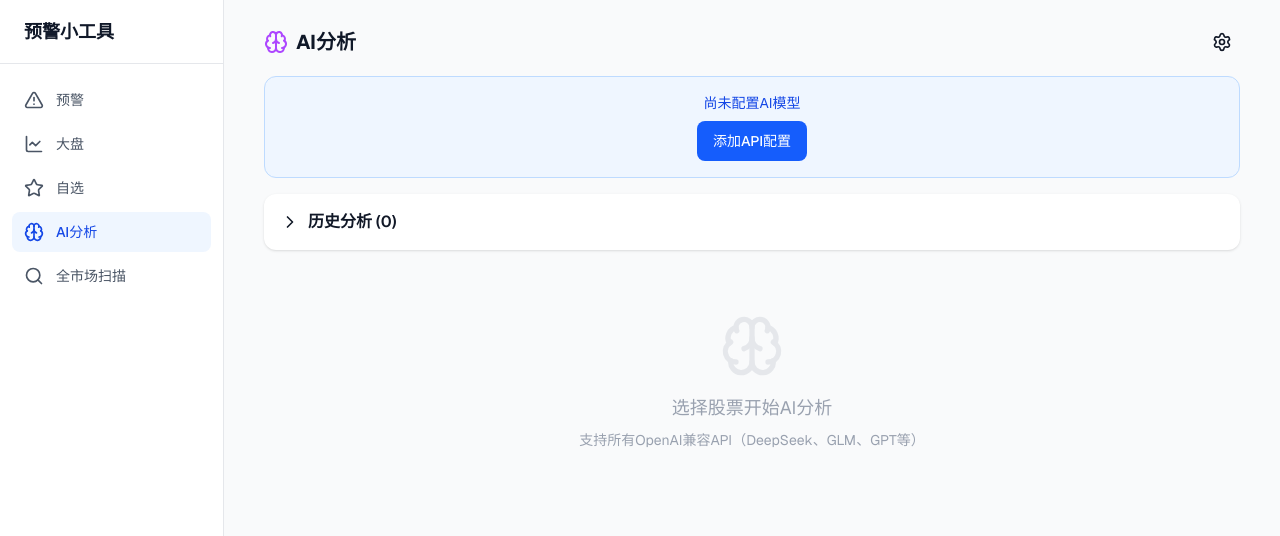
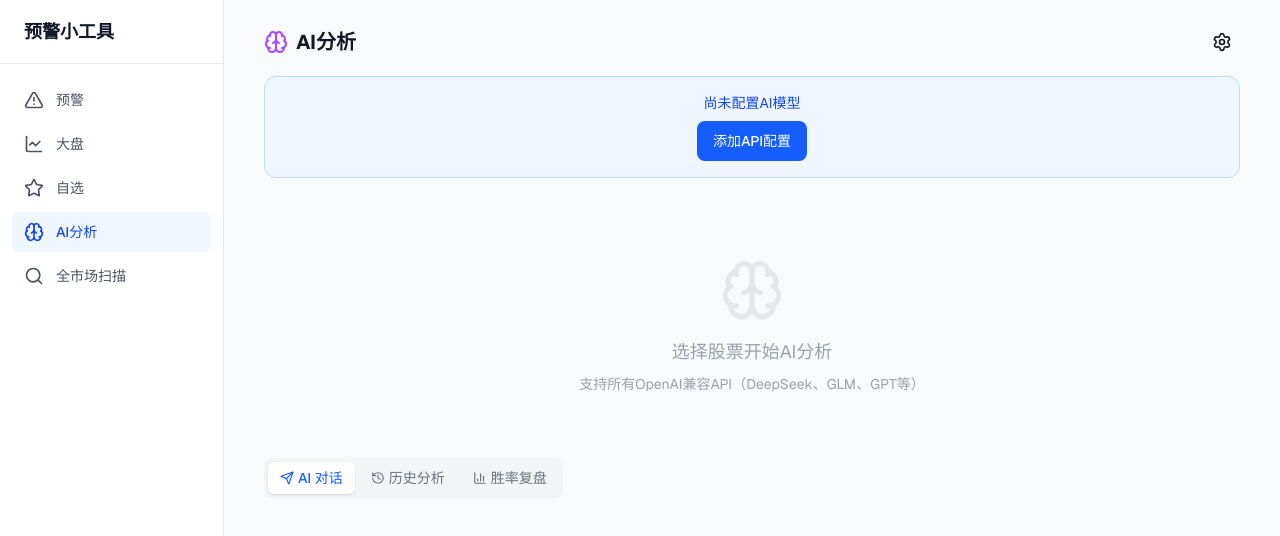
Before and after one commit to HLbang123/stock-analysis, a Next.js app: page /ai in a window 1280 px wide. Shown: the top 536 px of the page. Built offline with nearby package versions, Linux system fonts and the light colour scheme.

Commit message:
feat: 深度分析页胜率复盘/历史/AI对话平级切换+已自选位置显示勾

```diff
--- a/app/ai/page.tsx
+++ b/app/ai/page.tsx
@@ -18,13 +18,14 @@ import { calculateIndicators, formatIndicatorsForPrompt } from '@/lib/indicators
 import { isETF } from '@/lib/identify';
 import { cn } from '@/lib/utils';
 import { buildUpdatedKLines } from '@/lib/stock-helpers';
-import { Brain, Settings, Loader2, Sparkles } from 'lucide-react';
+import { Brain, Settings, Loader2, Sparkles, Send, History, BarChart3 } from 'lucide-react';
 import { fetchTushareData, formatTushareForPrompt } from '@/services/tushareData';
 import { toast } from 'sonner';
 import { Button } from '@/components/ui/button';
 import { ProfileSettingsModal } from '@/components/ai/ProfileSettingsModal';
 import { ProfileFormModal } from '@/components/ai/ProfileFormModal';
 import { AnalysisHistory } from '@/components/ai/AnalysisHistory';
+import { DeepAnalysisStats } from '@/components/ai/DeepAnalysisStats';
 import { AiChat } from '@/components/ai/AiChat';
 import { ReasoningPanel } from '@/components/ai/ReasoningPanel';
 import { AiScreenPanel } from '@/components/ai/AiScreenPanel';
@@ -43,6 +44,8 @@ export default function AiPage() {
   const [showSettings, setShowSettings] = useState(false);
   const [showAddProfile, setShowAddProfile] = useState(false);
   const [mode, setMode] = useState<'analyze' | 'screen'>('analyze');
+  // 底部平级切换：AI 对话 / 历史分析 / 胜率复盘
+  const [deepTab, setDeepTab] = useState<'chat' | 'history' | 'stats'>('chat');
   const [editingProfile, setEditingProfile] = useState<AiProfile | null>(null);
   const [selectedCode, setSelectedCode] = useState<string>(aiStore.lastSession?.selectedCode ?? '');
   const [isAnalyzing, setIsAnalyzing] = useState(false);
@@ -1160,9 +1163,6 @@ export default function AiPage() {
         </div>
       )}
 
-      {/* 历史记录 */}
-      <AnalysisHistory history={history} />
-
       {/* 空状态 */}
       {!result && !isAnalyzing && !deepResult && !isDeepAnalyzing && !error && (
         <div className="text-center py-16 text-gray-400">
@@ -1172,8 +1172,39 @@ export default function AiPage() {
         </div>
       )}
 
+      {/* 底部平级切换：AI 对话 / 历史分析 / 胜率复盘 */}
+      <div className="flex gap-1 p-1 bg-gray-100 dark:bg-gray-800/50 rounded-lg w-fit mb-4">
+        <button
+          onClick={() => setDeepTab('chat')}
+          className={cn(
+            'px-3 py-1.5 rounded-md text-sm font-medium flex items-center gap-1 transition',
+            deepTab === 'chat' ? 'bg-white dark:bg-gray-900 text-blue-600 shadow-sm' : 'text-gray-500 hover:text-gray-700'
+          )}
+        >
+          <Send className="w-3.5 h-3.5" /> AI 对话
+        </button>
+        <button
+          onClick={() => setDeepTab('history')}
+          className={cn(
+            'px-3 py-1.5 rounded-md text-sm font-medium flex items-center gap-1 transition',
+            deepTab === 'history' ? 'bg-white dark:bg-gray-900 text-purple-600 shadow-sm' : 'text-gray-500 hover:text-gray-700'
+          )}
+        >
+          <History className="w-3.5 h-3.5" /> 历史分析
+        </button>
+        <button
+          onClick={() => setDeepTab('stats')}
+          className={cn(
+            'px-3 py-1.5 rounded-md text-sm font-medium flex items-center gap-1 transition',
+            deepTab === 'stats' ? 'bg-white dark:bg-gray-900 text-purple-600 shadow-sm' : 'text-gray-500 hover:text-gray-700'
+          )}
+        >
+          <BarChart3 className="w-3.5 h-3.5" /> 胜率复盘
+        </button>
+      </div>
+
       {/* AI 对话 */}
-      {currentProfile && (
+      {deepTab === 'chat' && currentProfile && (
         <AiChat
           currentProfile={currentProfile}
           selectedCode={selectedCode}
@@ -1181,6 +1212,16 @@ export default function AiPage() {
           result={result}
           deepStructured={deepResult?.structured ?? null}
         />
+      )}
+
+      {/* 历史记录 */}
+      {deepTab === 'history' && (
+        <AnalysisHistory history={history} />
+      )}
+
+      {/* 胜率复盘 */}
+      {deepTab === 'stats' && (
+        <DeepAnalysisStats />
       )}
 
       </>
--- a/app/scanner/page.tsx
+++ b/app/scanner/page.tsx
@@ -6,7 +6,7 @@ import { useStockStore } from '@/store';
 import { useScannerStore, type Board } from '@/store/scanner-store';
 import { cn } from '@/lib/utils';
 import { Card } from '@/components/ui/card';
-import { Filter, Loader2, ChevronDown, ChevronUp, Plus, BarChart3, Info } from 'lucide-react';
+import { Filter, Loader2, ChevronDown, ChevronUp, Plus, Check, BarChart3, Info } from 'lucide-react';
 import { toast } from 'sonner';
 
 const RPS_PERIODS = [
@@ -506,7 +506,11 @@ export default function ScannerPage() {
                       </div>
                     </td>
                     <td className="px-3 py-2.5 text-center" onClick={e => e.stopPropagation()}>
-                      {!isInWatchlist(item.tsCode.replace(/\.(SH|SZ|BJ)$/, '')) && (
+                      {isInWatchlist(item.tsCode.replace(/\.(SH|SZ|BJ)$/, '')) ? (
+                        <span className="inline-flex items-center gap-1 px-2 py-1 text-xs text-green-600" title="已在自选中">
+                          <Check className="w-3 h-3" /> 已加自选
+                        </span>
+                      ) : (
                         <button onClick={() => addWatch(item.tsCode, item.name)}
                           className="px-2 py-1 text-xs bg-gray-100 text-gray-500 rounded hover:bg-gray-200 transition">
                           <Plus className="w-3 h-3 inline" /> 加自选
--- a/app/watchlist/page.tsx
+++ b/app/watchlist/page.tsx
@@ -7,7 +7,7 @@ import { getRealtimeQuote, parseStockCode, searchStocks } from '@/services/stock
 import { isETF, validateStockCode } from '@/lib/identify';
 import { RealtimeQuote } from '@/types';
 import { formatPrice, formatChange, formatVolume, cn } from '@/lib/utils';
-import { Plus, Search, Trash2, TrendingUp, ScanLine, Upload, Camera, X } from 'lucide-react';
+import { Plus, Search, Trash2, TrendingUp, ScanLine, Upload, Camera, X, Check } from 'lucide-react';
 import { toast } from 'sonner';
 import { Button } from '@/components/ui/button';
 
@@ -178,7 +178,11 @@ export default function WatchlistPage() {
                     <span className="font-medium text-sm">{quote.name}</span>
                     <span className="text-xs text-gray-500 ml-2">{quote.code}</span>
                   </div>
-                  {!isInWatchlist(quote.code) && (
+                  {isInWatchlist(quote.code) ? (
+                    <span className="p-1.5 text-green-600" title="已在自选中">
+                      <Check className="w-4 h-4" />
+                    </span>
+                  ) : (
                     <button
                       onClick={() => handleAddStock(quote)}
                       className="p-1.5 bg-blue-100 text-blue-600 rounded-lg hover:bg-blue-200 transition"
--- a/components/ai/AnalysisHistory.tsx
+++ b/components/ai/AnalysisHistory.tsx
@@ -1,12 +1,11 @@
 'use client';
 
-import { useState, useEffect } from 'react';
+import { useState } from 'react';
 import { AiAnalysisRecord, useAiStore } from '@/store/ai-store';
 import { cn } from '@/lib/utils';
-import { ChevronDown, ChevronRight, Trash2, BarChart3 } from 'lucide-react';
+import { ChevronDown, ChevronRight, Trash2 } from 'lucide-react';
 import { toast } from 'sonner';
 import { TermTooltip } from '@/components/ui/TermTooltip';
-import { DeepAnalysisStats } from '@/components/ai/DeepAnalysisStats';
 
 interface Props {
   history: AiAnalysisRecord[];
@@ -22,10 +21,9 @@ function isWin(action: string, returnPct: number): boolean {
   return Math.abs(returnPct) < 5;
 }
 
+/** 历史分析列表（胜率复盘已拆到页面级平级 tab） */
 export function AnalysisHistory({ history }: Props) {
   const aiStore = useAiStore();
-  const [showHistory, setShowHistory] = useState(false);
-  const [view, setView] = useState<'list' | 'stats'>('list');
   const [expandedHistory, setExpandedHistory] = useState<Set<string>>(new Set());
   const [evalMap, setEvalMap] = useState<Record<string, RecordRow[]>>({});
 
@@ -43,44 +41,20 @@ export function AnalysisHistory({ history }: Props) {
     }
   };
 
-  // 无本地历史也渲染（胜率复盘是全局数据），列表态显示空提示
-
   return (
     <div className="bg-white dark:bg-gray-900 rounded-xl p-4 shadow-sm">
-      <div className="flex items-center justify-between gap-2">
-        <button
-          onClick={() => setShowHistory(!showHistory)}
-          className="flex items-center gap-2 hover:bg-gray-50 dark:hover:bg-gray-800 rounded-lg p-1 -m-1 transition"
-        >
-          {showHistory ? <ChevronDown className="w-5 h-5" /> : <ChevronRight className="w-5 h-5" />}
+      <div className="flex items-center justify-between mb-2">
         <h3 className="font-semibold">历史分析 ({history.length})</h3>
-        </button>
-        {showHistory && (
-          <div className="flex gap-1 p-1 bg-gray-100 dark:bg-gray-800/50 rounded-lg w-fit">
-            <button onClick={() => setView('list')} className={cn('px-3 py-1 rounded-md text-xs font-medium', view === 'list' ? 'bg-white dark:bg-gray-900 text-purple-600 shadow-sm' : 'text-gray-500')}>
-              历史列表
-            </button>
-            <button onClick={() => setView('stats')} className={cn('px-3 py-1 rounded-md text-xs font-medium flex items-center gap-1', view === 'stats' ? 'bg-white dark:bg-gray-900 text-purple-600 shadow-sm' : 'text-gray-500')}>
-              <BarChart3 className="w-3.5 h-3.5" /> 胜率复盘
-            </button>
-          </div>
-        )}
-      </div>
-
-      {showHistory && (view === 'stats' ? (
-        <div className="mt-3">
-          <DeepAnalysisStats />
-        </div>
-      ) : (
-        <>
-          <div className="flex justify-end mb-2 mt-2">
+        {history.length > 0 && (
           <button
             onClick={() => { aiStore.clearHistory(); toast.success('已清空全部历史'); }}
             className="text-xs text-red-500 hover:text-red-600 px-2 py-1 hover:bg-red-50 dark:hover:bg-red-950 rounded transition"
           >
             清空全部
           </button>
+        )}
       </div>
+
       {history.length === 0 ? (
         <p className="text-center text-gray-400 text-sm py-6">暂无历史分析，跑一次深度分析后这里会列出</p>
       ) : (
@@ -161,8 +135,6 @@ export function AnalysisHistory({ history }: Props) {
           })}
         </div>
       )}
-        </>
-      ))}
     </div>
   );
 }
```
Lines whose indentation alone changed are shown as unchanged.
